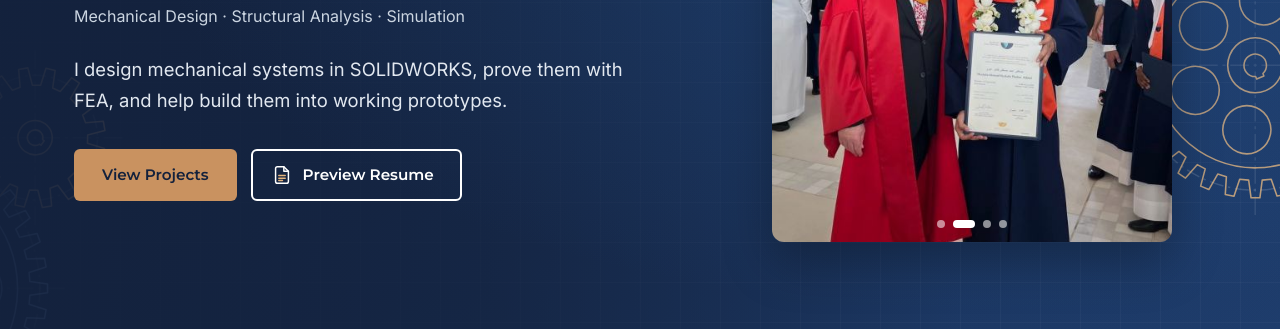
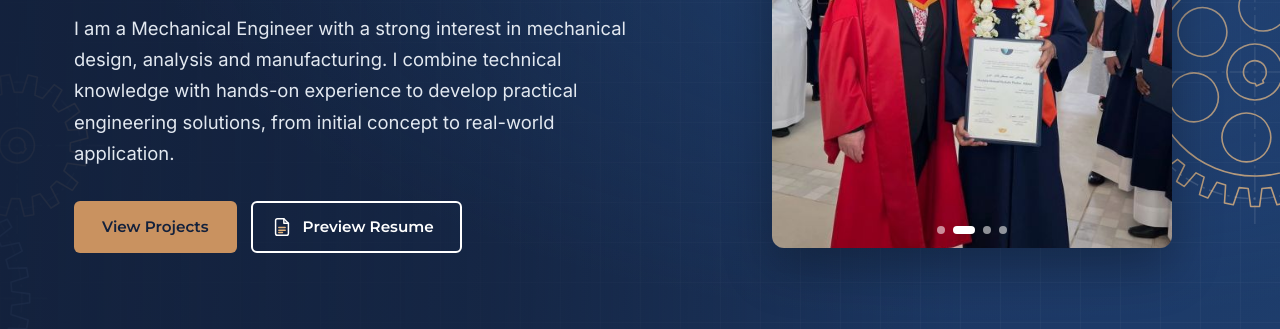
Before and after one commit to osama-fareed-alnaimat/mustafa-adawi-portfolio, a plain HTML site: page index.html in a window 1280 px wide. Shown: the part 471-800 px from the top of the page. Drawn offline with Linux system fonts and the light colour scheme.

Commit message:
Update home page introduction

```diff
--- a/index.html
+++ b/index.html
@@ -48,7 +48,7 @@
           <p class="hero__role hero-anim">Mechanical Engineer</p>
           <p class="hero__disciplines hero-anim">Mechanical Design · Structural Analysis · Simulation</p>
 
-          <p class="hero__text hero-anim">I design mechanical systems in SOLIDWORKS, prove them with FEA, and help build them into working prototypes.</p>
+          <p class="hero__text hero-anim">I am a Mechanical Engineer with a strong interest in mechanical design, analysis and manufacturing. I combine technical knowledge with hands-on experience to develop practical engineering solutions, from initial concept to real-world application.</p>
           <div class="hero__actions hero-anim">
             <a class="btn btn--primary" href="projects.html">View Projects</a>
             <a class="btn btn--light btn-cv" href="assets/docs/Mustafa-Adawi-Resume.pdf" target="_blank" rel="noopener" data-cv-preview><span class="btn-cv__icon" aria-hidden="true"><svg viewBox="0 0 24 24" fill="none" stroke="currentColor" stroke-width="1.6" stroke-linecap="round" stroke-linejoin="round"><path d="M14 3H7a2 2 0 0 0-2 2v14a2 2 0 0 0 2 2h10a2 2 0 0 0 2-2V8l-5-5Z"/><path d="M14 3v5h5"/><path class="btn-cv__lines" d="M8.5 12.5h7M8.5 15.5h7M8.5 18h4"/></svg><span class="btn-cv__scan"></span></span><span>Preview Resume</span></a>
```
